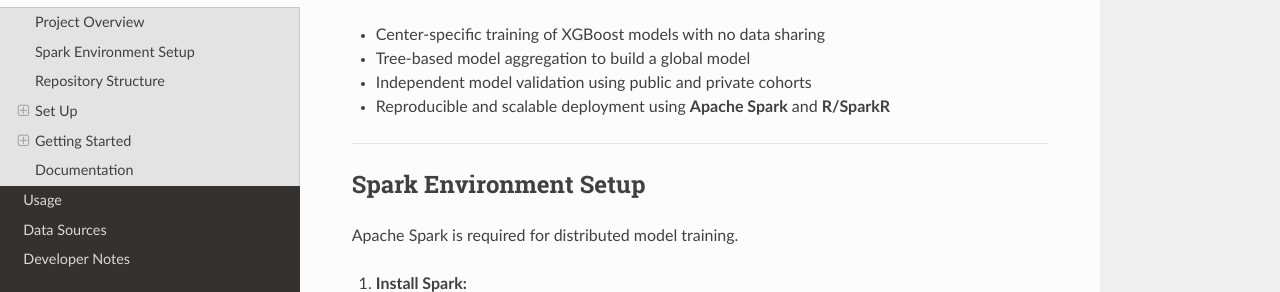
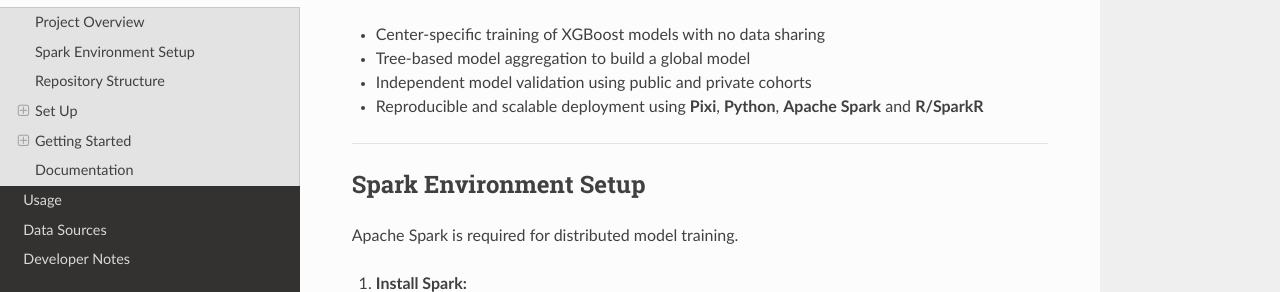
Before and after one commit to bhklab/PredictIO-MV-Dist, an MkDocs documentation site: the page built from docs/README.md, in a window 1280 px wide and 900 px high, scrolled down 503 px. Shown: the part 161-453 px from the top of the window. Built offline with MkDocs 1.6.1, drawn with Linux system fonts in a browser that asks for light colours; nearby versions of some CDN libraries.

Commit message:
update list of tools

```diff
--- a/docs/README.md
+++ b/docs/README.md
@@ -27,7 +27,7 @@
 - Center-specific training of XGBoost models with no data sharing
 - Tree-based model aggregation to build a global model
 - Independent model validation using public and private cohorts
-- Reproducible and scalable deployment using **Apache Spark** and **R/SparkR**
+- Reproducible and scalable deployment using **Pixi**, **Python**, **Apache Spark** and **R/SparkR**
 
 ---
 
```
